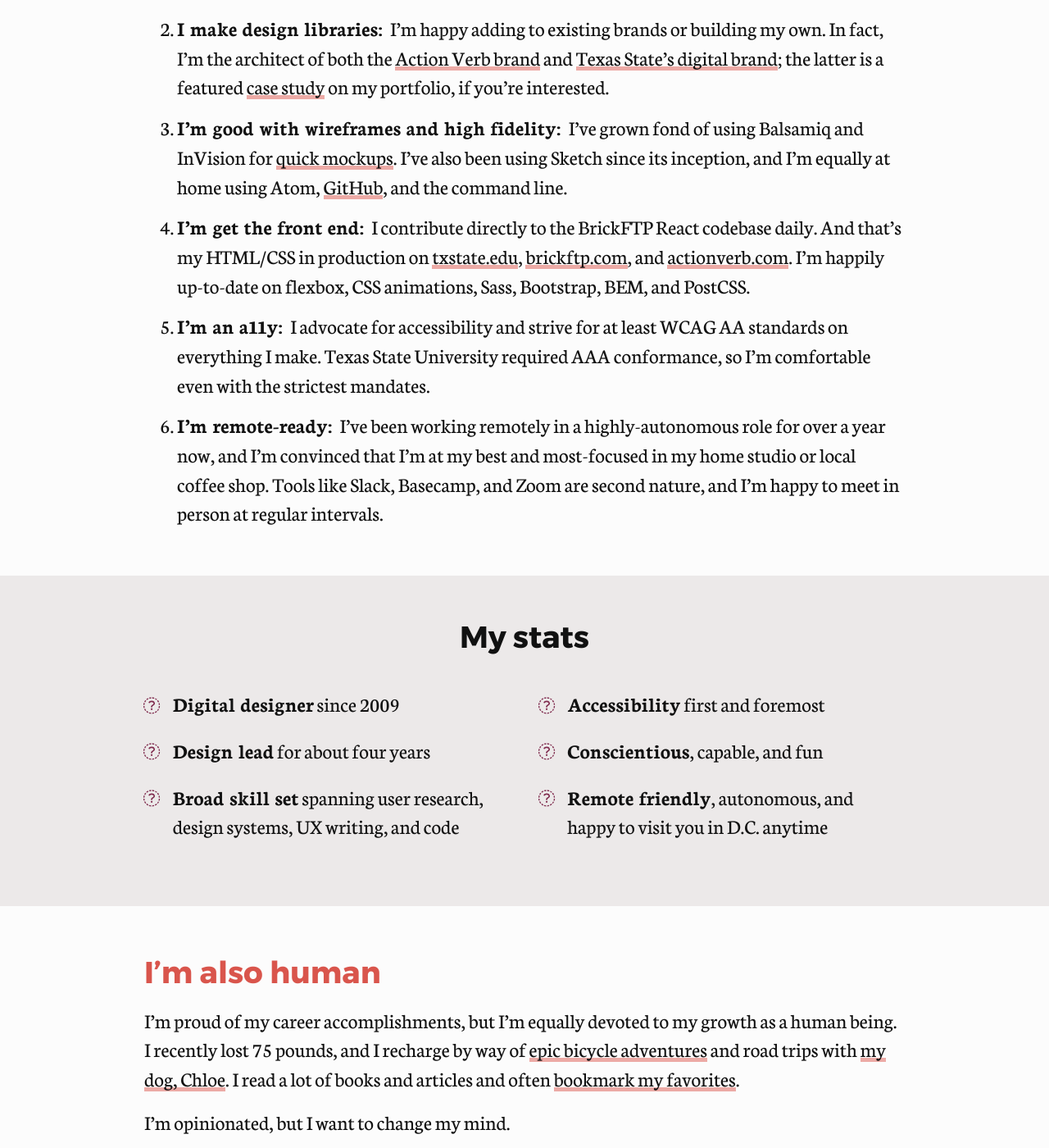
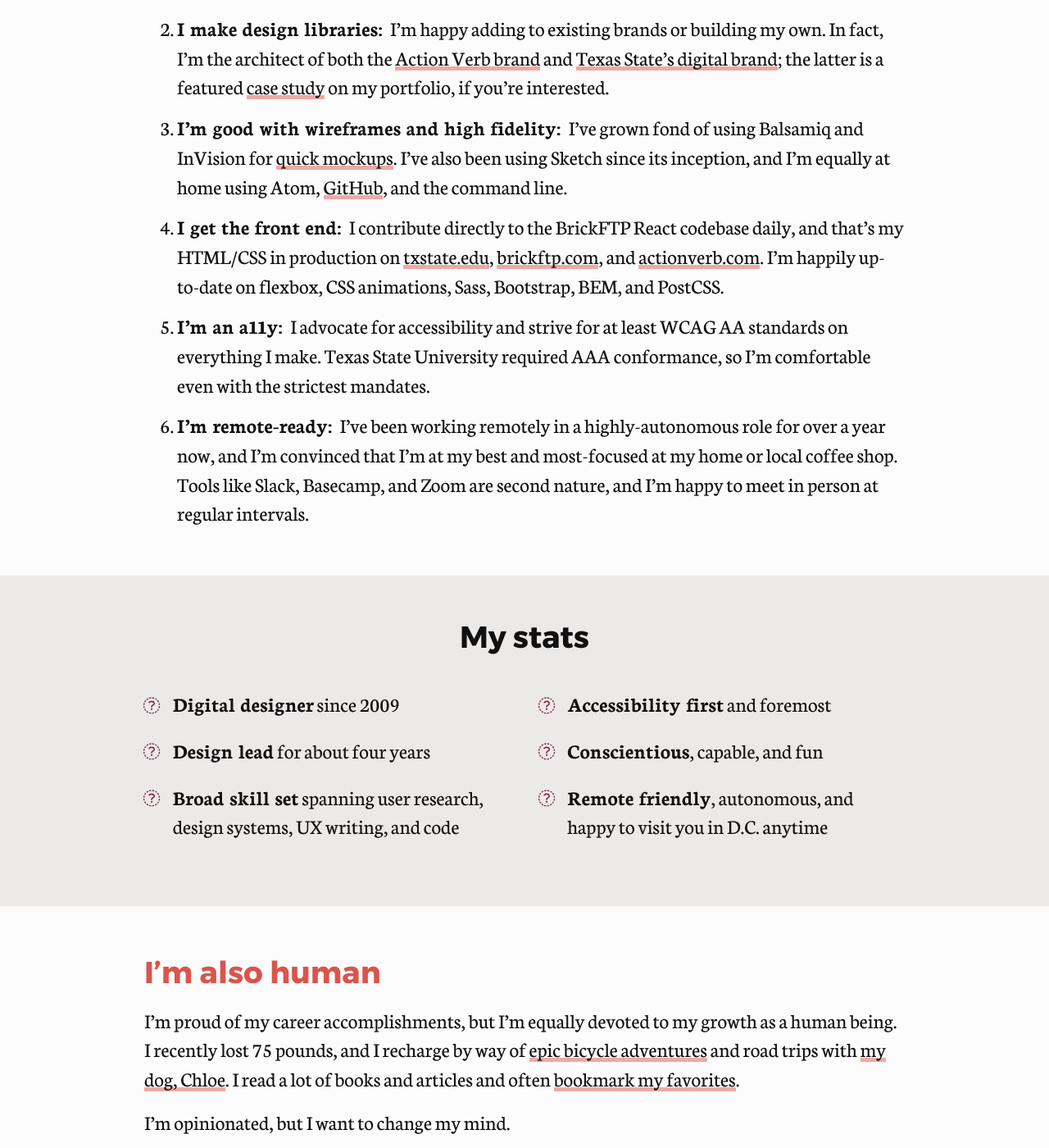
Before and after one commit to edelstone/my-website, a Jekyll site: the page built from ad-hoc.html, in a window 1280 px wide and 1400 px high, scrolled down 1021 px. Shown: the whole window at 82% size. Built offline with Jekyll 4.4.1, drawn with Linux system fonts in a browser that asks for light colours; nearby versions of some CDN libraries; library files that are not in the unit come from our copies.

Commit message:
updates Ad Hoc cover letter

```diff
--- a/ad-hoc.html
+++ b/ad-hoc.html
@@ -37,9 +37,9 @@ button-prev-link: /contact
 					<li><span class="inline-header">I do research and discovery:</span> I have deep experience leading <a href="https://michaeledelstone.com/portfolio/gato-cms#focus-groups">customer focus groups</a> and turning those insights into actions and well-received outcomes. I like tools like HotJar and good old-fashioned surveys to learn about who is using the product, and why.</li>
 					<li><span class="inline-header">I make design libraries:</span> I’m happy adding to existing brands or building my own. In fact, I’m the architect of both the <a href="https://actionverb.com/styleguide">Action Verb brand</a> and <a href="http://styleguide.txstate.edu">Texas State’s digital brand</a>; the latter is a featured <a href="https://michaeledelstone.com/portfolio/texas-state-brand">case study</a> on my portfolio, if you’re interested.</li>
 					<li><span class="inline-header">I’m good with wireframes and high fidelity:</span> I’ve grown fond of using Balsamiq and InVision for <a href="https://invis.io/R8FH6PZJ75Q">quick mockups</a>. I’ve also been using Sketch since its inception, and I’m equally at home using Atom, <a href="https://github.com/edelstone">GitHub</a>, and the command line.</li>
-					<li><span class="inline-header">I’m get the front end:</span> I contribute directly to the BrickFTP React codebase daily. And that’s my HTML/CSS in production on <a href="https://txstate.edu">txstate.edu</a>, <a href="https://brickftp.com">brickftp.com</a>, and <a href="https://actionvern.com">actionverb.com</a>. I’m happily up-to-date on flexbox, CSS animations, Sass, Bootstrap, BEM, and PostCSS.</li>
+					<li><span class="inline-header">I get the front end:</span> I contribute directly to the BrickFTP React codebase daily, and that’s my HTML/CSS in production on <a href="https://txstate.edu">txstate.edu</a>, <a href="https://brickftp.com">brickftp.com</a>, and <a href="https://actionvern.com">actionverb.com</a>. I’m happily up-to-date on flexbox, CSS animations, Sass, Bootstrap, BEM, and PostCSS.</li>
 					<li><span class="inline-header">I’m an a11y:</span> I advocate for accessibility and strive for at least WCAG AA standards on everything I make. Texas State University required AAA conformance, so I’m comfortable even with the strictest mandates.</li>
-					<li><span class="inline-header">I’m remote-ready:</span> I’ve been working remotely in a highly-autonomous role for over a year now, and I’m convinced that I’m at my best and most-focused in my home studio or local coffee shop. Tools like Slack, Basecamp, and Zoom are second nature, and I’m happy to meet in person at regular intervals.</li>
+					<li><span class="inline-header">I’m remote-ready:</span> I’ve been working remotely in a highly-autonomous role for over a year now, and I’m convinced that I’m at my best and most-focused at my home or local coffee shop. Tools like Slack, Basecamp, and Zoom are second nature, and I’m happy to meet in person at regular intervals.</li>
 				</ol>
 			</div>
 
@@ -55,7 +55,7 @@ button-prev-link: /contact
 					</div>
 					<div class="col col-2">
 						<ul class="important-updates fa-ul">
-							<li><span class="fa-li"><i class="far fa-check"></i></span><b>Accessibility</b> first and foremost</li>
+							<li><span class="fa-li"><i class="far fa-check"></i></span><b>Accessibility first</b> and foremost</li>
 							<li><span class="fa-li"><i class="far fa-check"></i></span><b>Conscientious</b>, capable, and fun</li>
 							<li><span class="fa-li"><i class="far fa-check"></i></span><b>Remote friendly</b>, autonomous, and happy to visit you in D.C. anytime</li>
 						</ul>
```
Also changed, not shown: other parts of ad-hoc.html (+0 -1 lines).
